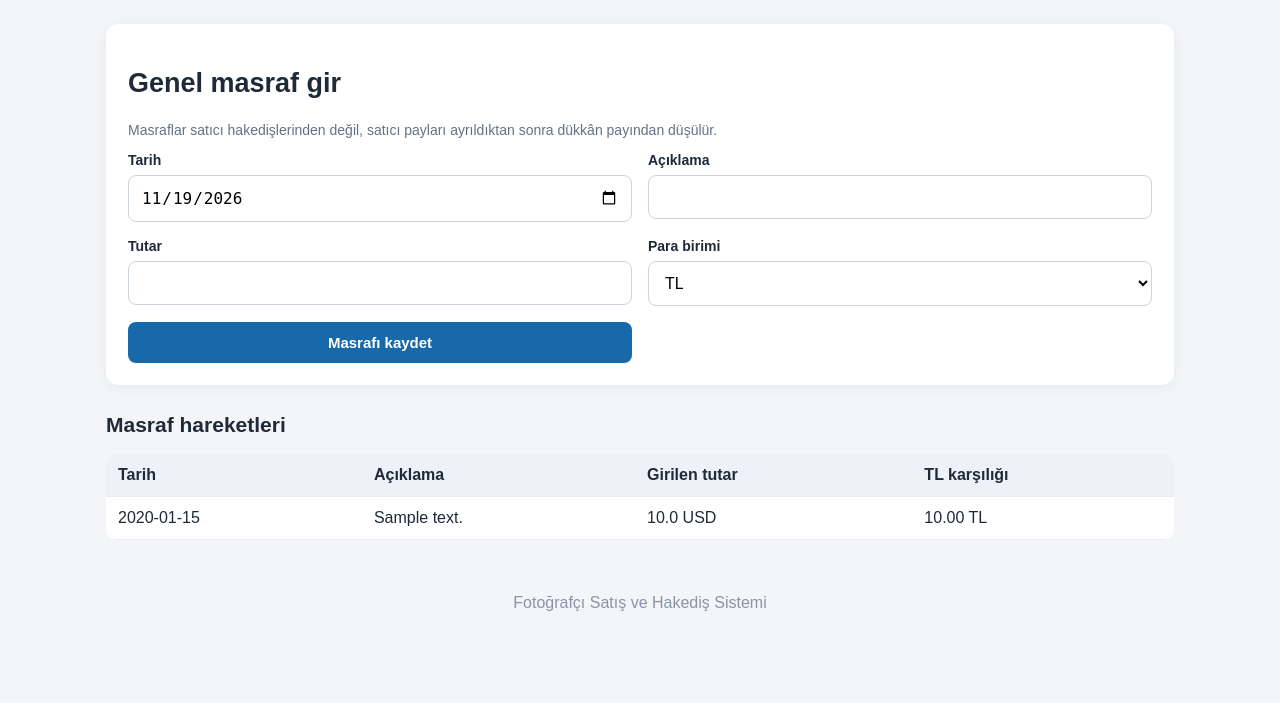
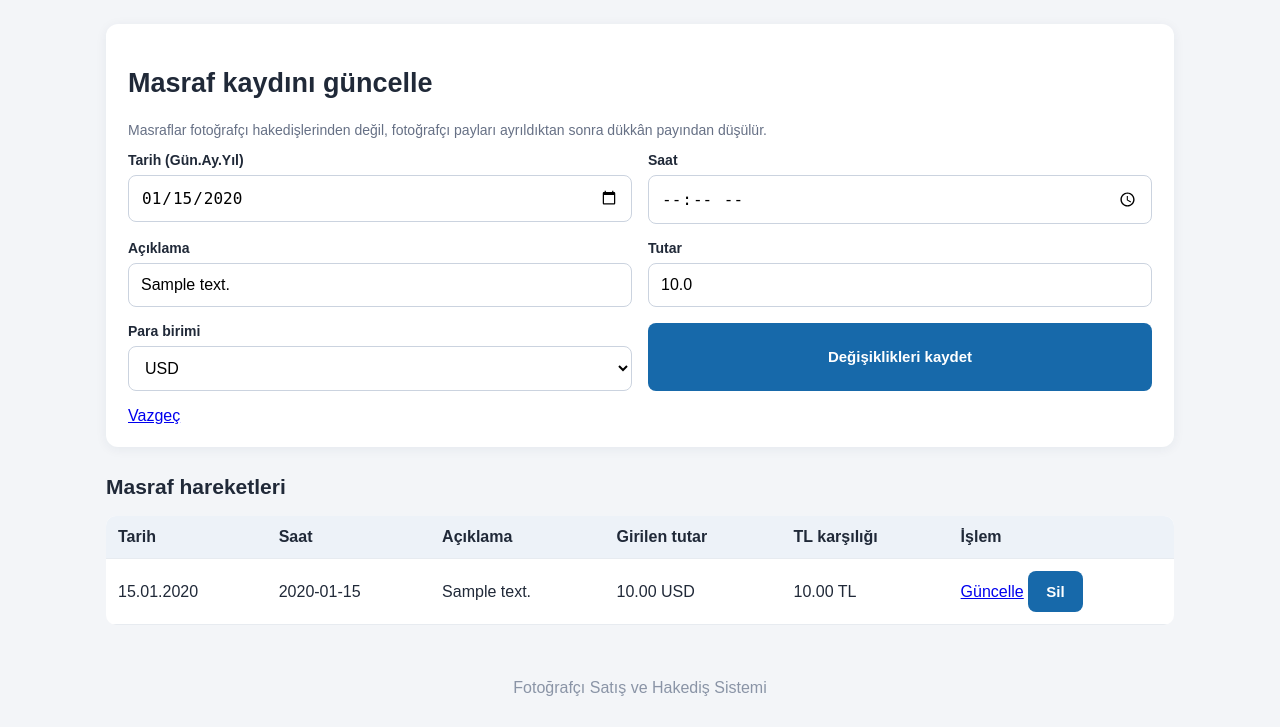
Before and after one commit to yusufaltinay16-pixel/fotografci-satis-sistemi, a Flask app: page /expense/1/edit in a window 1280 px wide. Shown: the part 97-824 px from the top of the page. Before the commit the page ends 708 px from the top, so only its background shows below. Run offline with Flask 3, Linux system fonts and the light colour scheme; the visitor is signed in with stand-in values (Sample User, id 1); data comes from the database, SQL or seed files in the repository; tables that the repository leaves empty hold one stand-in row (values such as "Sample post"); some libraries are stand-ins or nearby versions.

Commit message:
Show expense date time with update and delete controls

```diff
--- a/templates/expenses.html
+++ b/templates/expenses.html
@@ -1 +1,43 @@
-{% extends "base.html" %}{% block content %}<section class="panel"><h1>Genel masraf gir</h1><p class="muted">Masraflar satıcı hakedişlerinden değil, satıcı payları ayrıldıktan sonra dükkân payından düşülür.</p><form method="post" class="formgrid"><label>Tarih<input type="date" name="expense_date" value="{{today}}" required></label><label>Açıklama<input name="description" required></label><label>Tutar<input type="number" step="0.01" min="0.01" name="amount" required></label><label>Para birimi<select name="currency"><option>TL</option><option>USD</option><option>EUR</option></select></label><button>Masrafı kaydet</button></form></section><h2>Masraf hareketleri</h2><div class="tablewrap"><table><tr><th>Tarih</th><th>Açıklama</th><th>Girilen tutar</th><th>TL karşılığı</th></tr>{% for r in rows %}<tr><td>{{r.expense_date}}</td><td>{{r.description}}</td><td>{{r.amount}} {{r.currency}}</td><td>{{"%.2f"|format(r.total_tl)}} TL</td></tr>{% endfor %}</table></div>{% endblock %}
+{% extends "base.html" %}
+{% block content %}
+<section class="panel">
+  <h1>{% if edit_expense %}Masraf kaydını güncelle{% else %}Genel masraf gir{% endif %}</h1>
+  <p class="muted">Masraflar fotoğrafçı hakedişlerinden değil, fotoğrafçı payları ayrıldıktan sonra dükkân payından düşülür.</p>
+  <form method="post" action="{% if edit_expense %}{{url_for('edit_expense', expense_id=edit_expense.id)}}{% else %}{{url_for('expenses')}}{% endif %}" class="formgrid">
+    <label>Tarih (Gün.Ay.Yıl)<input type="date" name="expense_date" value="{{edit_expense.expense_date if edit_expense else today}}" required></label>
+    <label>Saat<input type="time" name="expense_time" value="{{edit_expense.expense_time if edit_expense else now_time}}" required></label>
+    <label>Açıklama<input name="description" value="{{edit_expense.description if edit_expense else ''}}" required></label>
+    <label>Tutar<input type="number" step="0.01" min="0.01" name="amount" value="{{edit_expense.amount if edit_expense else ''}}" required></label>
+    <label>Para birimi<select name="currency">
+      <option value="TL" {% if edit_expense and edit_expense.currency == 'TL' %}selected{% endif %}>TL</option>
+      <option value="USD" {% if edit_expense and edit_expense.currency == 'USD' %}selected{% endif %}>USD</option>
+      <option value="EUR" {% if edit_expense and edit_expense.currency == 'EUR' %}selected{% endif %}>EUR</option>
+    </select></label>
+    <button>{% if edit_expense %}Değişiklikleri kaydet{% else %}Masrafı kaydet{% endif %}</button>
+    {% if edit_expense %}<a href="{{url_for('expenses')}}">Vazgeç</a>{% endif %}
+  </form>
+</section>
+<h2>Masraf hareketleri</h2>
+<div class="tablewrap">
+  <table>
+    <tr><th>Tarih</th><th>Saat</th><th>Açıklama</th><th>Girilen tutar</th><th>TL karşılığı</th><th>İşlem</th></tr>
+    {% for r in rows %}
+      <tr>
+        <td>{{r.expense_date[8:10]}}.{{r.expense_date[5:7]}}.{{r.expense_date[0:4]}}</td>
+        <td>{{r.expense_time or '00:00'}}</td>
+        <td>{{r.description}}</td>
+        <td>{{"%.2f"|format(r.amount)}} {{r.currency}}</td>
+        <td>{{"%.2f"|format(r.total_tl)}} TL</td>
+        <td>
+          <a href="{{url_for('edit_expense',expense_id=r.id)}}">Güncelle</a>
+          <form method="post" action="{{url_for('delete_expense',expense_id=r.id)}}" style="display:inline" onsubmit="return confirm('Bu masraf kaydını silmek istediğinize emin misiniz?')">
+            <button type="submit">Sil</button>
+          </form>
+        </td>
+      </tr>
+    {% else %}
+      <tr><td colspan="6">Henüz masraf kaydı yok.</td></tr>
+    {% endfor %}
+  </table>
+</div>
+{% endblock %}
```
